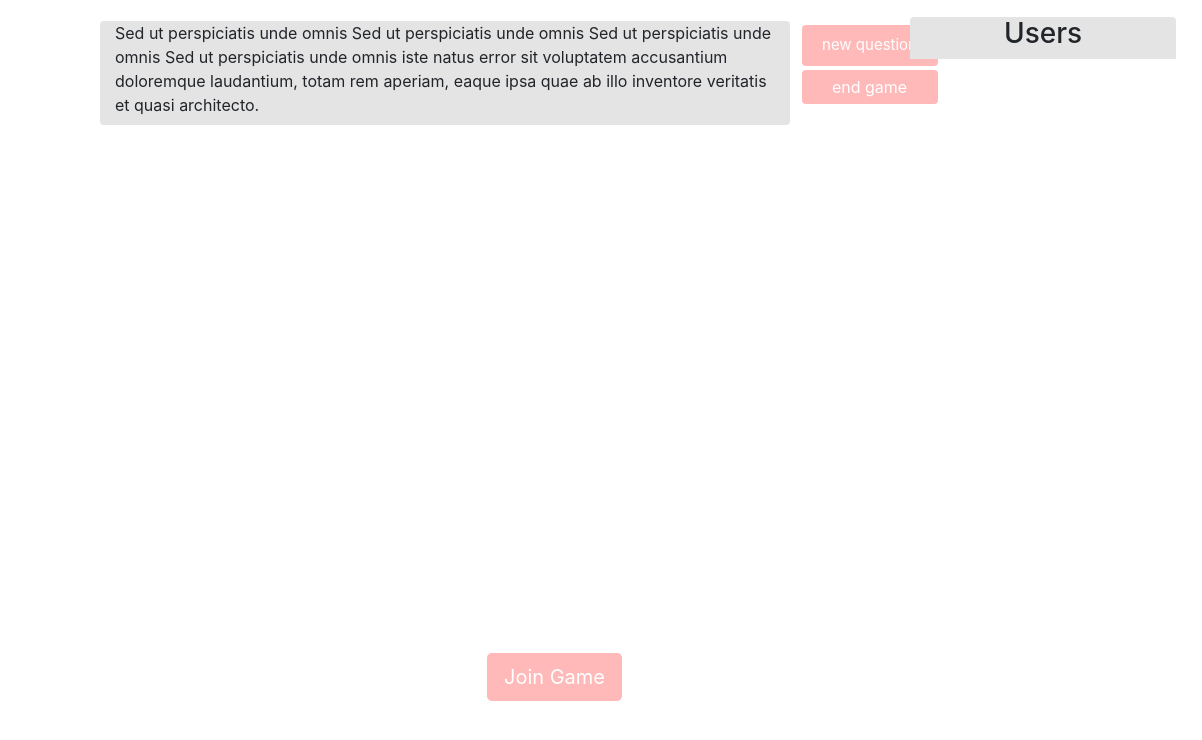
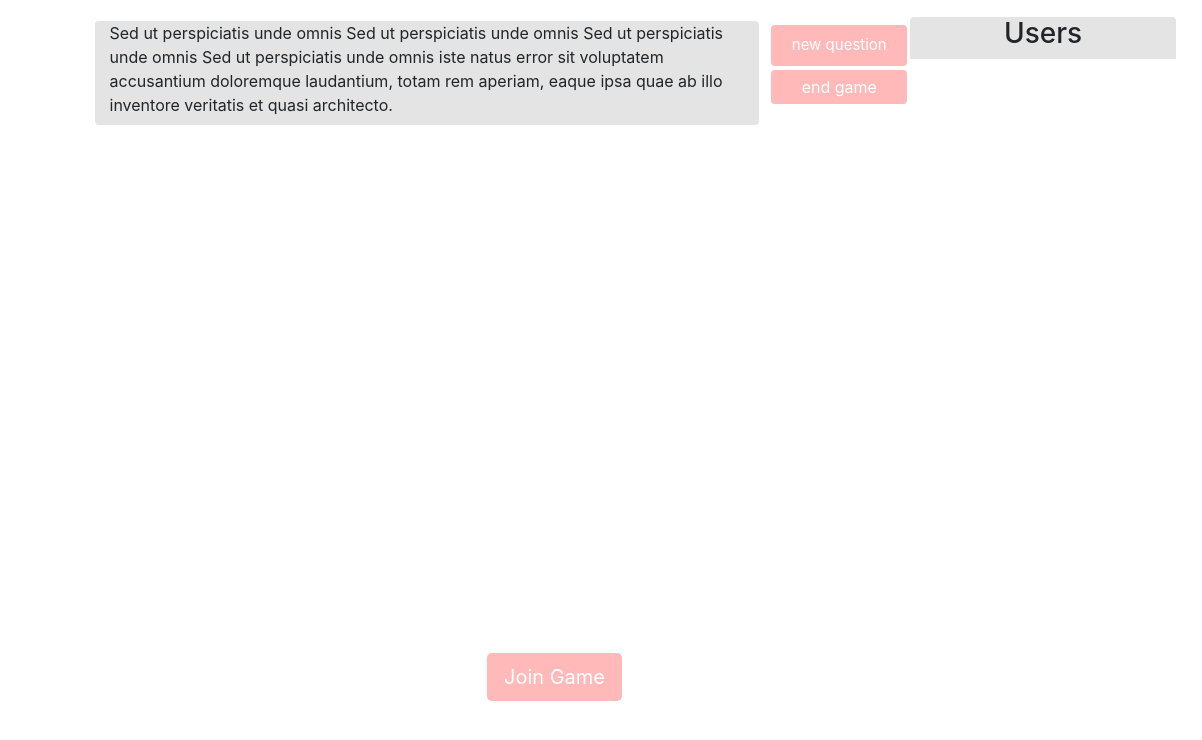
Before and after one commit to champfish/hcc, a website: page public/game/game.html in a window 1280 px wide. Shown: the full height of the page, 78-1280 px from the left. Drawn offline with nearby package versions, Linux system fonts and the light colour scheme; no server answers; files whose address does not match are found by name.

Commit message:
fixed top formatting

```diff
--- a/public/game/game.html
+++ b/public/game/game.html
@@ -13,9 +13,9 @@
 			<div class="col-12 d-flex" >
 			</div>
 			<div class="row">
-				<div id="body" class=" mt-3 ml-1 row col-lg-9 container-fluid">
+				<div id="body" class="mt-3 ml-1 pr-5 row col-lg-9 container-fluid">
 					<div class="d-none d-md-block d-md-block col-md-2 flex-wrap" id="question-image" >
-						<img src="res/crowlogo.png" class=" ml-4 rounded" width="95vh" style=" max-width: 95vh">
+						<img src="res/crowlogo.png" class=" ml-4 rounded " width="95vh" style=" max-width: 95vh">
 					</div>
 					<div	class="p-1 col-lg-9 col-md-8 rounded " style="overflow: hidden">
 						<div id="questionContainer" class="col-lg-12 col-md-12 rounded" style="overflow: auto; height:13vh; background-color: #E4E4E4">
```
